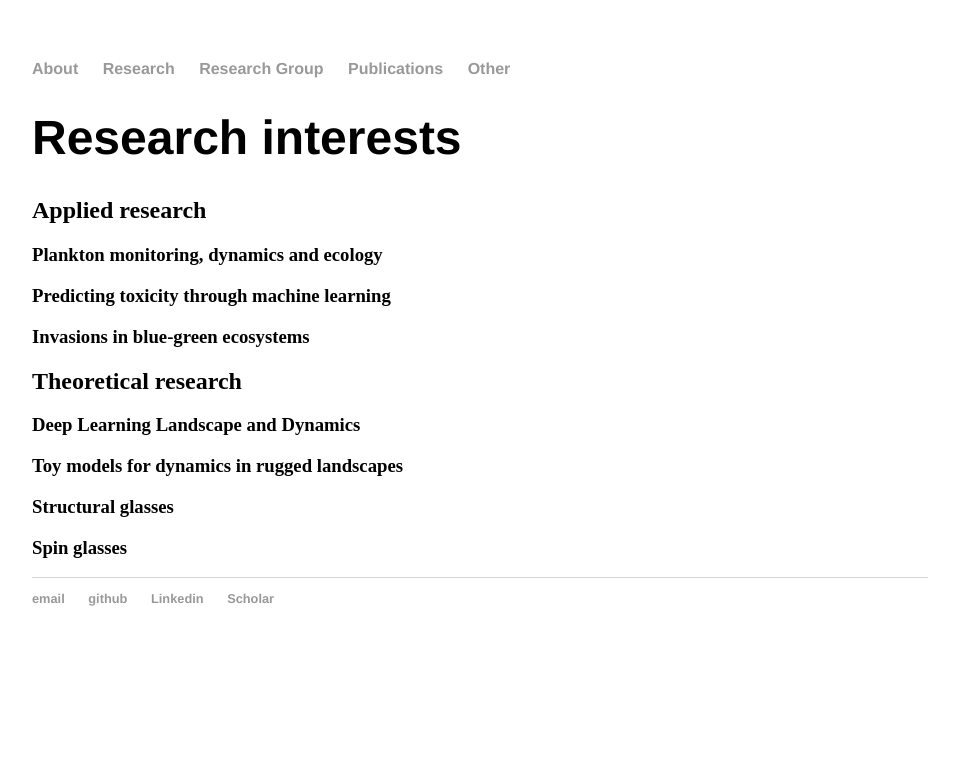
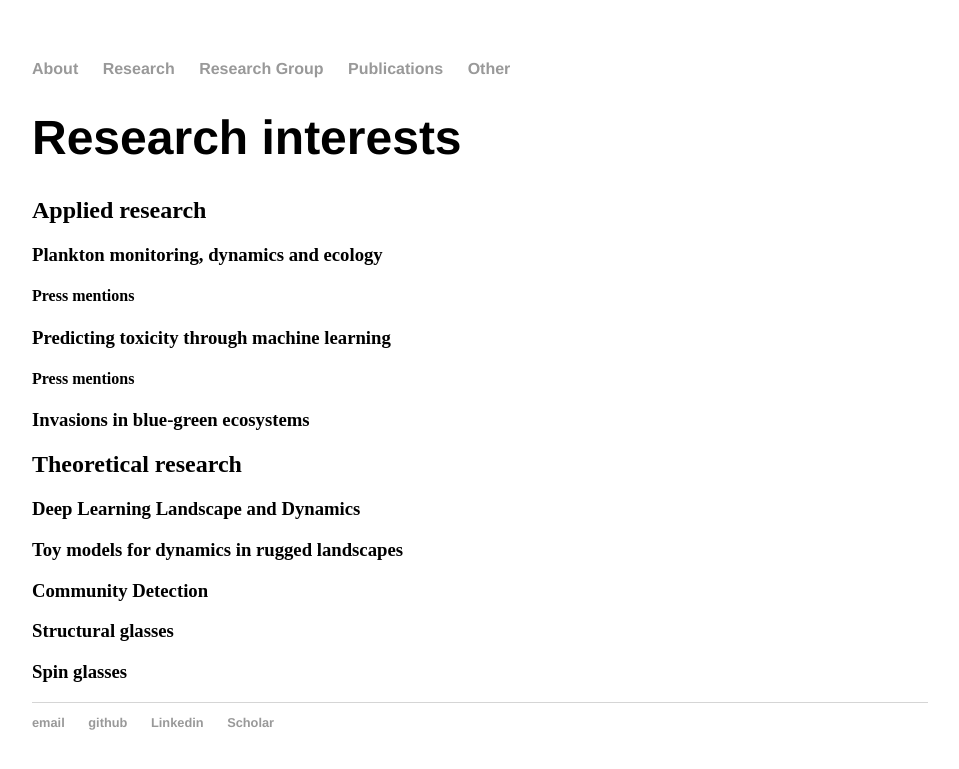
Before and after one commit to mbaityje/mbaityje.github.io, a Jekyll site: the page built from research/index.html, in a window 1280 px wide. Shown: the top 769 px of the page, without its empty margins (160-1119 px from the left). Built offline with Jekyll 4.4.1, drawn with Linux system fonts in a browser that asks for light colours.

Commit message:
Content changes

```diff
--- a/other/index.html
+++ b/other/index.html
@@ -21,9 +21,4 @@ title: Other
 		Check out <a href="https://scienceforthepeople.org/"> Science for the people </a> and its <a href="https://magazine.scienceforthepeople.org"> magazine </a>
 	</p>
 
-
-	<h1>
-		Press Mentions
-	</h1>
-	<p>to do</p>
 </div><!-- /.blurb -->
--- a/research/index.html
+++ b/research/index.html
@@ -6,12 +6,15 @@ title: Research
 	<h1>Research interests</h1>
 	<h2>Applied research</h2>
 	<h3>Plankton monitoring, dynamics and ecology</h3>
+	<h4>Press mentions</h4>
 	<h3>Predicting toxicity through machine learning</h3>
+	<h4>Press mentions</h4>
 	<h3>Invasions in blue-green ecosystems</h3>
 
 	<h2>Theoretical research</h2>
 	<h3>Deep Learning Landscape and Dynamics</h3>
 	<h3>Toy models for dynamics in rugged landscapes</h3>
+	<h3>Community Detection</h3>
 	<h3>Structural glasses</h3>
 	<h3>Spin glasses</h3>
 </div><!-- /.blurb -->
```
